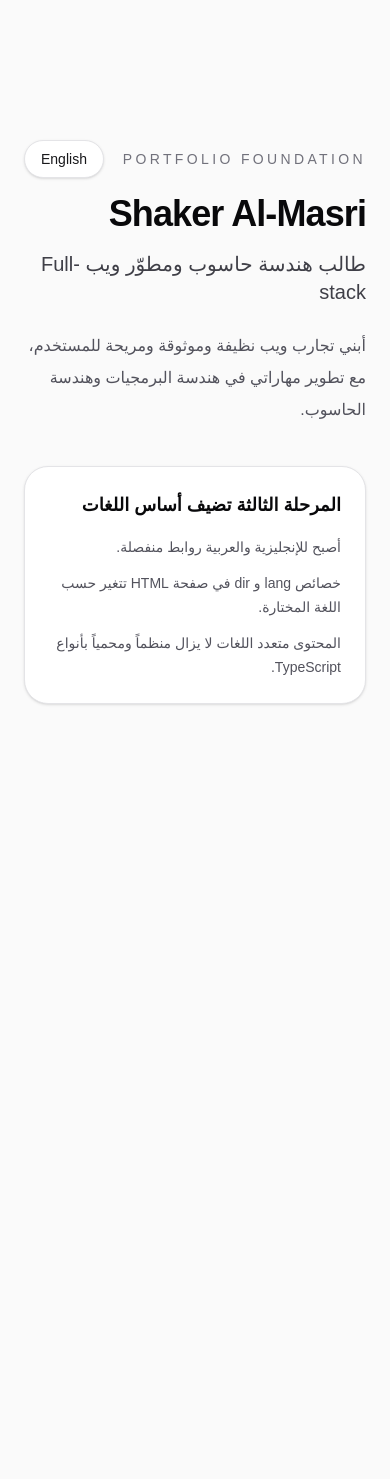
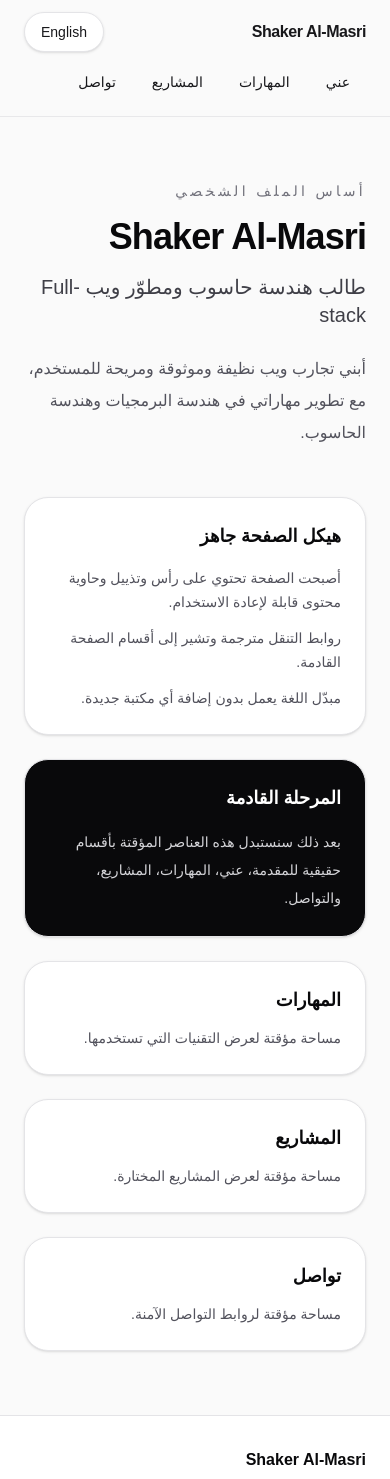
Before and after one commit to ShakerMasri/my-portfolio, a Next.js app: page /ar in a window 390 px wide. Shown: the top 1479 px of the page. Before the commit the page ends 844 px from the top, so only its background shows below. Built offline with nearby package versions, Linux system fonts and the light colour scheme.

Commit message:
Add responsive localized layout shell

```diff
--- a/src/app/[locale]/layout.tsx
+++ b/src/app/[locale]/layout.tsx
@@ -1,6 +1,9 @@
 import type { Metadata } from "next";
 import { Geist, Geist_Mono } from "next/font/google";
 import { notFound } from "next/navigation";
+import { SiteFooter } from "@/components/layout/site-footer";
+import { SiteHeader } from "@/components/layout/site-header";
+import { SkipLink } from "@/components/layout/skip-link";
 import { siteConfig } from "@/config/site";
 import { getTextDirection, isLocale } from "@/i18n/locales";
 import "../globals.css";
@@ -67,7 +70,16 @@ export default async function LocaleLayout({
       dir={getTextDirection(localeParam)}
       className={`${geistSans.variable} ${geistMono.variable} h-full antialiased`}
     >
-      <body className="min-h-full bg-background text-foreground">{children}</body>
+      <body className="min-h-full bg-background text-foreground">
+        <SkipLink />
+        <div className="flex min-h-screen flex-col">
+          <SiteHeader locale={localeParam} />
+          <main id="main-content" className="flex-1" tabIndex={-1}>
+            {children}
+          </main>
+          <SiteFooter locale={localeParam} />
+        </div>
+      </body>
     </html>
   );
 }
--- a/src/app/[locale]/page.tsx
+++ b/src/app/[locale]/page.tsx
@@ -1,12 +1,7 @@
-import Link from "next/link";
 import { notFound } from "next/navigation";
 import { profile } from "@/config";
 import { getLocalizedText, isLocale } from "@/i18n/locales";
-
-const localeLabels = {
-  en: "العربية",
-  ar: "English",
-} as const;
+import { Container } from "@/components/ui/container";
 
 type HomePageProps = Readonly<{
   params: Promise<{
@@ -21,24 +16,12 @@ export default async function Home({ params }: HomePageProps) {
     notFound();
   }
 
-  const alternateLocale = localeParam === "en" ? "ar" : "en";
-
   return (
-    <main className="flex min-h-screen items-center justify-center px-6 py-20">
-      <section className="mx-auto w-full max-w-3xl">
-        <div className="flex items-center justify-between gap-4">
-          <p className="text-sm font-medium uppercase tracking-[0.24em] text-zinc-500">
-            Portfolio foundation
-          </p>
-
-          <Link
-            href={`/${alternateLocale}`}
-            hrefLang={alternateLocale}
-            className="rounded-full border border-zinc-200 bg-white px-4 py-2 text-sm font-medium text-zinc-700 shadow-sm transition hover:border-zinc-300 hover:text-zinc-950 focus-visible:outline focus-visible:outline-3 focus-visible:outline-offset-4 focus-visible:outline-blue-600"
-          >
-            {localeLabels[localeParam]}
-          </Link>
-        </div>
+    <Container className="py-16 sm:py-24">
+      <section className="max-w-3xl">
+        <p className="text-sm font-medium uppercase tracking-[0.24em] text-zinc-500">
+          {localeParam === "en" ? "Portfolio foundation" : "أساس الملف الشخصي"}
+        </p>
 
         <h1 className="mt-4 text-4xl font-semibold tracking-tight text-zinc-950 sm:text-5xl">
           {profile.displayName}
@@ -51,33 +34,85 @@ export default async function Home({ params }: HomePageProps) {
         <p className="mt-6 max-w-2xl text-base leading-8 text-zinc-600 sm:text-lg">
           {getLocalizedText(profile.shortBio, localeParam)}
         </p>
+      </section>
 
-        <div className="mt-10 rounded-3xl border border-zinc-200 bg-white p-6 shadow-sm">
+      <div className="mt-12 grid gap-6 lg:grid-cols-[1.2fr_0.8fr]">
+        <section
+          id="about"
+          className="rounded-3xl border border-zinc-200 bg-white p-6 shadow-sm sm:p-8"
+        >
           <h2 className="text-lg font-semibold text-zinc-950">
-            {localeParam === "en"
-              ? "Checkpoint 3 adds language routing"
-              : "المرحلة الثالثة تضيف أساس اللغات"}
+            {localeParam === "en" ? "Layout shell is ready" : "هيكل الصفحة جاهز"}
           </h2>
 
           <ul className="mt-4 space-y-3 text-sm leading-6 text-zinc-600">
             <li>
               {localeParam === "en"
-                ? "English and Arabic now have separate routes."
-                : "أصبح للإنجليزية والعربية روابط منفصلة."}
+                ? "The page now has a reusable header, footer, and content container."
+                : "أصبحت الصفحة تحتوي على رأس وتذييل وحاوية محتوى قابلة لإعادة الاستخدام."}
             </li>
             <li>
               {localeParam === "en"
-                ? "The html lang and dir attributes now match the selected language."
-                : "خصائص lang و dir في صفحة HTML تتغير حسب اللغة المختارة."}
+                ? "Navigation links are localized and point to future page sections."
+                : "روابط التنقل مترجمة وتشير إلى أقسام الصفحة القادمة."}
             </li>
             <li>
               {localeParam === "en"
-                ? "Localized content is still typed and comes from config files."
-                : "المحتوى متعدد اللغات لا يزال منظماً ومحمياً بأنواع TypeScript."}
+                ? "The language switcher works without adding any new dependency."
+                : "مبدّل اللغة يعمل بدون إضافة أي مكتبة جديدة."}
             </li>
           </ul>
-        </div>
-      </section>
-    </main>
+        </section>
+
+        <aside className="rounded-3xl border border-zinc-200 bg-zinc-950 p-6 text-white shadow-sm sm:p-8">
+          <h2 className="text-lg font-semibold">
+            {localeParam === "en" ? "Next checkpoint" : "المرحلة القادمة"}
+          </h2>
+          <p className="mt-4 text-sm leading-7 text-zinc-300">
+            {localeParam === "en"
+              ? "Next, we will replace these placeholders with real hero, about, skills, projects, and contact sections."
+              : "بعد ذلك سنستبدل هذه العناصر المؤقتة بأقسام حقيقية للمقدمة، عني، المهارات، المشاريع، والتواصل."}
+          </p>
+        </aside>
+      </div>
+
+      <div className="mt-6 grid gap-6 md:grid-cols-3">
+        {[
+          {
+            id: "skills",
+            title: localeParam === "en" ? "Skills" : "المهارات",
+            text:
+              localeParam === "en"
+                ? "A placeholder for your technical stack."
+                : "مساحة مؤقتة لعرض التقنيات التي تستخدمها.",
+          },
+          {
+            id: "projects",
+            title: localeParam === "en" ? "Projects" : "المشاريع",
+            text:
+              localeParam === "en"
+                ? "A placeholder for selected work."
+                : "مساحة مؤقتة لعرض المشاريع المختارة.",
+          },
+          {
+            id: "contact",
+            title: localeParam === "en" ? "Contact" : "تواصل",
+            text:
+              localeParam === "en"
+                ? "A placeholder for safe contact links."
+                : "مساحة مؤقتة لروابط التواصل الآمنة.",
+          },
+        ].map((item) => (
+          <section
+            key={item.id}
+            id={item.id}
+            className="rounded-3xl border border-zinc-200 bg-white p-6 shadow-sm"
+          >
+            <h2 className="text-lg font-semibold text-zinc-950">{item.title}</h2>
+            <p className="mt-3 text-sm leading-6 text-zinc-600">{item.text}</p>
+          </section>
+        ))}
+      </div>
+    </Container>
   );
 }
--- /dev/null
+++ b/src/components/layout/language-switcher.tsx
@@ -0,0 +1,28 @@
+import Link from "next/link";
+import type { Locale } from "@/types/portfolio";
+
+const languageLabels = {
+  en: "English",
+  ar: "العربية",
+} as const satisfies Record<Locale, string>;
+
+type LanguageSwitcherProps = Readonly<{
+  locale: Locale;
+}>;
+
+export function LanguageSwitcher({ locale }: LanguageSwitcherProps) {
+  const alternateLocale = locale === "en" ? "ar" : "en";
+
+  return (
+    <Link
+      href={`/${alternateLocale}`}
+      hrefLang={alternateLocale}
+      className="inline-flex min-h-10 items-center rounded-full border border-zinc-200 bg-white px-4 text-sm font-medium text-zinc-700 shadow-sm transition hover:border-zinc-300 hover:text-zinc-950"
+      aria-label={
+        locale === "en" ? "Switch language to Arabic" : "تغيير اللغة إلى الإنجليزية"
+      }
+    >
+      {languageLabels[alternateLocale]}
+    </Link>
+  );
+}
--- /dev/null
+++ b/src/components/layout/site-footer.tsx
@@ -0,0 +1,47 @@
+import Link from "next/link";
+import { navigation, profile, siteConfig } from "@/config";
+import { getLocalizedText } from "@/i18n/locales";
+import type { Locale, NavigationItem } from "@/types/portfolio";
+import { Container } from "@/components/ui/container";
+
+function getLocalizedHref(item: NavigationItem, locale: Locale) {
+  if (item.href.startsWith("#")) {
+    return `/${locale}${item.href}`;
+  }
+
+  return `/${locale}${item.href}`;
+}
+
+type SiteFooterProps = Readonly<{
+  locale: Locale;
+}>;
+
+export function SiteFooter({ locale }: SiteFooterProps) {
+  return (
+    <footer className="border-t border-zinc-200 bg-white">
+      <Container className="flex flex-col gap-6 py-8 sm:flex-row sm:items-center sm:justify-between">
+        <div>
+          <p className="font-semibold text-zinc-950">{profile.displayName}</p>
+          <p className="mt-1 max-w-xl text-sm leading-6 text-zinc-600">
+            {siteConfig.description[locale]}
+          </p>
+        </div>
+
+        <nav
+          className="flex flex-wrap gap-x-4 gap-y-2 text-sm text-zinc-600"
+          aria-label={locale === "en" ? "Footer navigation" : "تنقل التذييل"}
+        >
+          {navigation.map((item) => (
+            <Link
+              key={item.href}
+              href={getLocalizedHref(item, locale)}
+              className="transition hover:text-zinc-950"
+            >
+              {getLocalizedText(item.label, locale)}
+            </Link>
+          ))}
+        </nav>
+      </Container>
+    </footer>
+  );
+}
--- /dev/null
+++ b/src/components/layout/site-header.tsx
@@ -0,0 +1,61 @@
+import Link from "next/link";
+import { navigation, profile } from "@/config";
+import { getLocalizedText } from "@/i18n/locales";
+import type { Locale, NavigationItem } from "@/types/portfolio";
+import { Container } from "@/components/ui/container";
+import { LanguageSwitcher } from "./language-switcher";
+
+function getLocalizedHref(item: NavigationItem, locale: Locale) {
+  if (item.href.startsWith("#")) {
+    return `/${locale}${item.href}`;
+  }
+
+  return `/${locale}${item.href}`;
+}
+
+type SiteHeaderProps = Readonly<{
+  locale: Locale;
+}>;
+
+export function SiteHeader({ locale }: SiteHeaderProps) {
+  return (
+    <header className="sticky top-0 z-30 border-b border-zinc-200/80 bg-background/90 backdrop-blur">
+      <Container className="flex flex-col gap-3 py-3 md:min-h-16 md:flex-row md:items-center md:justify-between md:py-0">
+        <div className="flex items-center justify-between gap-4">
+          <Link
+            href={`/${locale}`}
+            className="font-semibold tracking-tight text-zinc-950"
+            aria-label={
+              locale === "en" ? "Go to homepage" : "الانتقال إلى الصفحة الرئيسية"
+            }
+          >
+            {profile.displayName}
+          </Link>
+
+          <div className="md:hidden">
+            <LanguageSwitcher locale={locale} />
+          </div>
+        </div>
+
+        <nav
+          className="flex gap-1 overflow-x-auto pb-1 md:overflow-visible md:pb-0"
+          aria-label={locale === "en" ? "Main navigation" : "التنقل الرئيسي"}
+        >
+          {navigation.map((item) => (
+            <Link
+              key={item.href}
+              href={getLocalizedHref(item, locale)}
+              className="whitespace-nowrap rounded-full px-4 py-2 text-sm font-medium text-zinc-600 transition hover:bg-zinc-100 hover:text-zinc-950"
+            >
+              {getLocalizedText(item.label, locale)}
+            </Link>
+          ))}
+        </nav>
+
+        <div className="hidden md:block">
+          <LanguageSwitcher locale={locale} />
+        </div>
+      </Container>
+    </header>
+  );
+}
--- /dev/null
+++ b/src/components/layout/skip-link.tsx
@@ -0,0 +1,7 @@
+export function SkipLink() {
+  return (
+    <a className="skip-link" href="#main-content">
+      Skip to main content
+    </a>
+  );
+}
--- /dev/null
+++ b/src/components/ui/container.tsx
@@ -0,0 +1,12 @@
+import type { ComponentPropsWithoutRef } from "react";
+
+type ContainerProps = ComponentPropsWithoutRef<"div">;
+
+export function Container({ className = "", ...props }: ContainerProps) {
+  return (
+    <div
+      className={`mx-auto w-full max-w-6xl px-6 sm:px-8 lg:px-10 ${className}`}
+      {...props}
+    />
+  );
+}
```
Also changed, not shown: scripts/zipem.mjs (+7 -2 lines), src/app/globals.css (+19 -0 lines).
